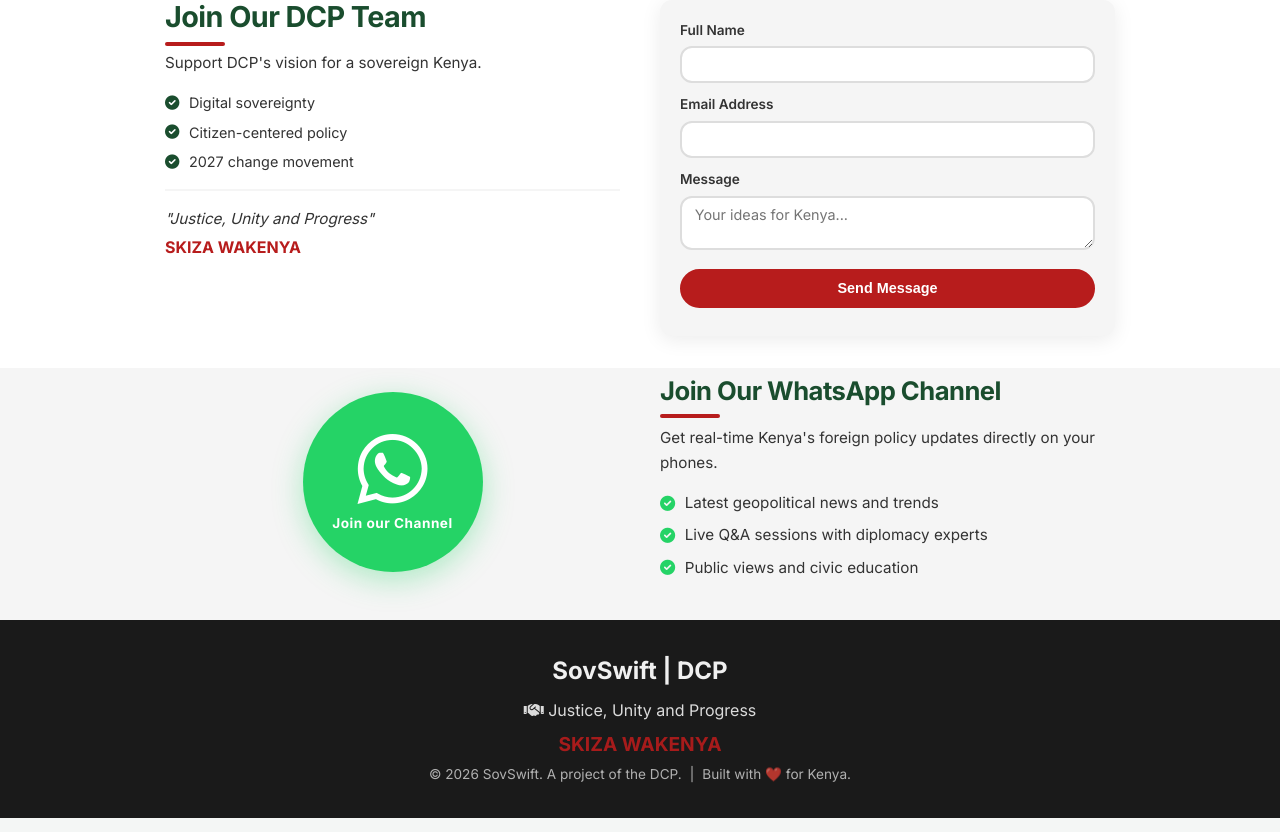
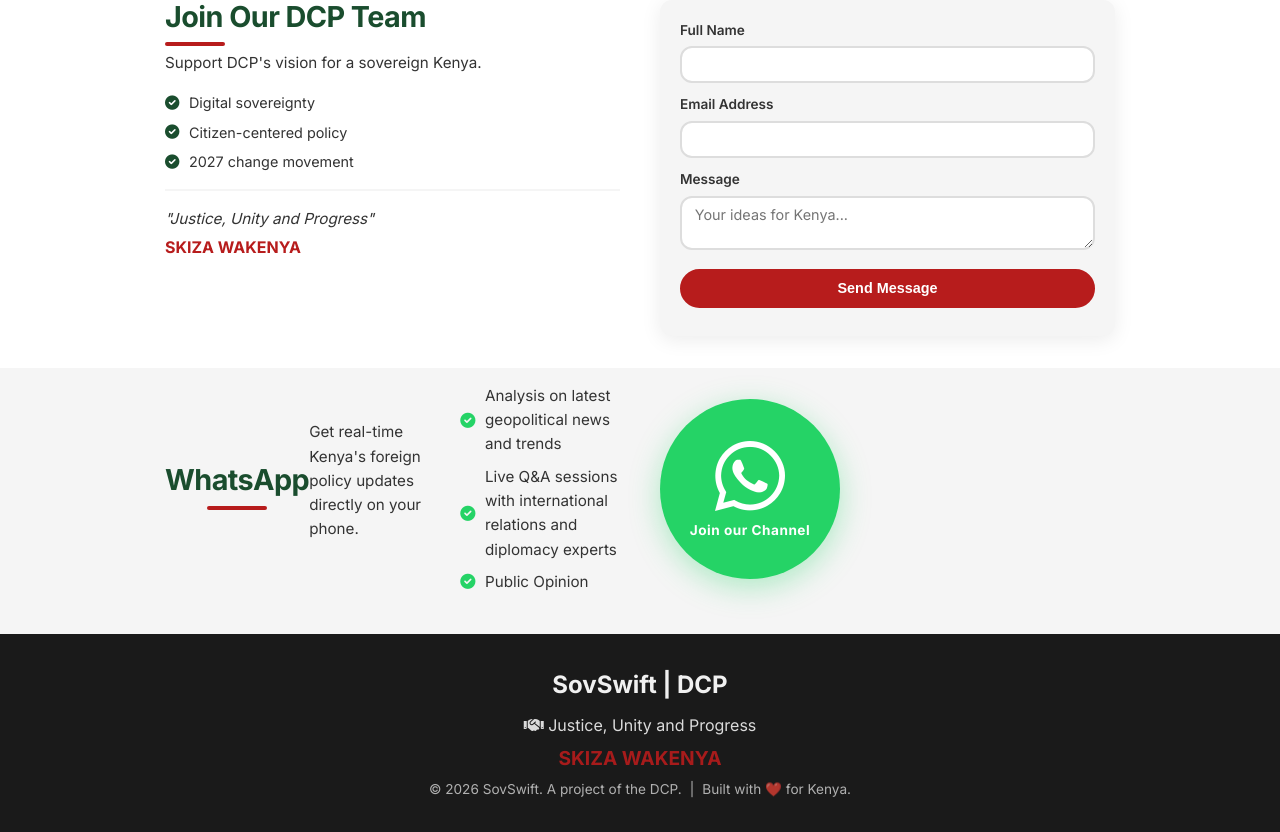
Before and after one commit to elvismogere/sovswift-kenya, a Flask app: page / in a window 1280 px wide. Shown: the part 1778-2610 px from the top of the page. Run offline with Flask 3, Linux system fonts and the light colour scheme; data that the repository does not hold is empty.

Commit message:
Update index.html

```diff
--- a/templates/index.html
+++ b/templates/index.html
@@ -181,28 +181,28 @@
             </div>
         </section>
 
-        <!-- WHATSAPP Section – Two Column Layout -->
+        <!-- WHATSAPP Section – Two Column Layout (Logo on Right) -->
         <section id="whatsapp" class="section fade-in" style="padding-top: 0.5rem; padding-bottom: 2rem; background: var(--bg-secondary);">
             <div class="container">
                 <div class="whatsapp-grid">
-                    <!-- Left Column: Clickable WhatsApp Logo -->
+                    <!-- Left Column: Text Content -->
                     <div class="whatsapp-left">
+                        <h2 style="text-align: left; font-size: 1.8rem; margin-bottom: 0.3rem;">WhatsApp</h2>
+                        <p style="color: var(--text-secondary); font-size: 0.95rem; margin-bottom: 1rem;">
+                            Get real-time Kenya's foreign policy updates directly on your phone.
+                        </p>
+                        <div class="whatsapp-features">
+                            <p><i class="fas fa-check-circle" style="color: #25D366;"></i> Analysis on latest geopolitical news and trends</p>
+                            <p><i class="fas fa-check-circle" style="color: #25D366;"></i> Live Q&A sessions with international relations and diplomacy experts</p>
+                            <p><i class="fas fa-check-circle" style="color: #25D366;"></i> Public Opinion</p>
+                        </div>
+                    </div>
+                    <!-- Right Column: Clickable WhatsApp Logo -->
+                    <div class="whatsapp-right">
                         <a href="https://whatsapp.com/channel/0029Vb8Ml0R2phHO4KCzgj3c" target="_blank" class="whatsapp-logo-link" aria-label="Join DCP on WhatsApp">
                             <i class="fab fa-whatsapp"></i>
                             <span>Join our Channel</span>
                         </a>
-                    </div>
-                    <!-- Right Column: Text Content -->
-                    <div class="whatsapp-right">
-                        <h2 style="text-align: left; font-size: 1.6rem; margin-bottom: 0.5rem;">Join Our WhatsApp Channel</h2>
-                        <p style="color: var(--text-secondary); font-size: 0.95rem; margin-bottom: 1rem;">
-                            Get real-time Kenya's foreign policy updates directly on your phones.
-                        </p>
-                        <div class="whatsapp-features">
-                            <p><i class="fas fa-check-circle" style="color: #25D366;"></i> Latest geopolitical news and trends</p>
-                            <p><i class="fas fa-check-circle" style="color: #25D366;"></i> Live Q&A sessions with diplomacy experts</p>
-                            <p><i class="fas fa-check-circle" style="color: #25D366;"></i> Public views and civic education</p>
-                        </div>
                     </div>
                 </div>
             </div>
```
